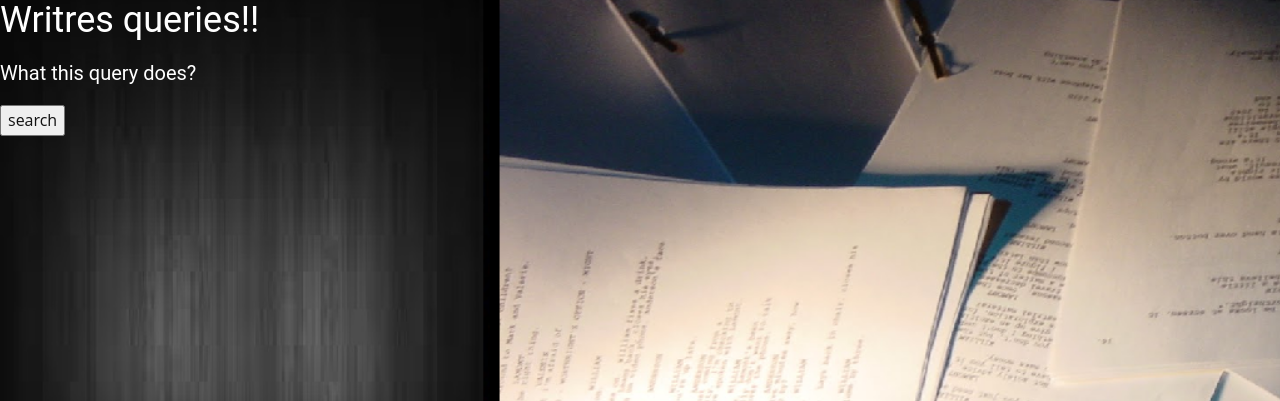
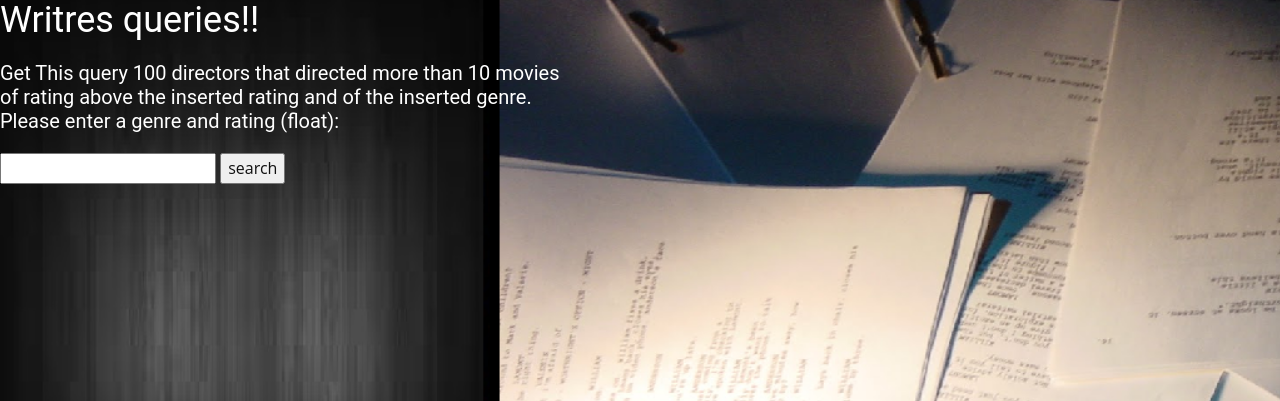
Before and after one commit to ofekMula/Cinema_Career_Recommendation, a Flask app: page /Writer_queries.html in a window 1280 px wide. Shown: the part 19-420 px from the top of the page. Run offline with Flask 2, Linux system fonts and the light colour scheme.

Commit message:
Started adding autocomplete. Fixed queries 5, 6, 7. Need to fix query 8.

```diff
--- a/BreakJsonToAllTables/BreakJsonToAllTables.py
+++ b/BreakJsonToAllTables/BreakJsonToAllTables.py
@@ -4,7 +4,7 @@ import pandas as pd
 import os
 
 # DB tables' names apart from Film
-Tables = ["Actors", "Director", "Writer", "Production", "Genre"]
+Tables = ["Actor", "Director", "Writer", "Production", "Genre"]
 # foreign keys for intermediate tables
 id_keys = ["Actor_id", "Director_id", "Writer_id", "Production_id", "Genre_id"]
 # attributes for main table apart from Film
--- a/simple_server/SRC/APPLICATION-SOURCE-CODE/server.py
+++ b/simple_server/SRC/APPLICATION-SOURCE-CODE/server.py
@@ -18,6 +18,8 @@ mysql = mysql.connector.connect(
     database="DbMysql11",
     port="3305"
 )
+
+
 
 
 # when we run server on the nova: delta-tomcat-vm
@@ -136,7 +138,7 @@ FROM {input} as a, Genre as g,Film_{input} as fa, Film_Genre as fg \
 Where a.id =fa.{input}_id and g.id = fg.Genre_id and fa.Film_id = fg.Film_id \
 Group BY a.fullname,g.fullName \
 ORDER BY count DESC \
-LIMIT 20"
+LIMIT 20;"
 
     cur.execute(mysql_query)
     result.extend(cur.fetchall())
@@ -148,16 +150,16 @@ LIMIT 20"
 def run_query_5(input):
     cur = mysql.cursor()
 
-    mysql_query = f"SELECT a.fullName as Actors\
-                  FROM Director d, Actors a, Film f, Film_Director fd, Film_Actors fa\
-                  WHERE MATCH(d.fullName) AGAINST({input}) and\
-                  f.id = fa.Film_id and\
-                  f.id = fd.Film_id and\
-                  d.id = fd.Director_id and\
-                  a.id = fa.Actor_id\
-                  LIMIT 100;"
+    mysql_query = """SELECT d.fullName, a.fullName as Actors
+                  FROM Director d, Actor a, Film f, Film_Director fd, Film_Actor fa
+                  WHERE MATCH(d.fullName) AGAINST("%s") and
+                  f.id = fa.Film_id and
+                  f.id = fd.Film_id and
+                  d.id = fd.Director_id and
+                  a.id = fa.Actor_id
+                  LIMIT 100;"""
 
-    cur.execute(mysql_query)
+    cur.execute(mysql_query, (input,))
     result = cur.fetchall()
 
     return render_template('searchResults.html', data=result)
@@ -167,15 +169,15 @@ def run_query_5(input):
 def run_query_6(input):
     cur = mysql.cursor()
 
-    mysql_query = f"SELECT f.Title, f.Rating\
-                  FROM Director d, Film f, Film_Director fd\
-                  WHERE f.id = fd.Film_id AND\
-	              d.id = fd.Director_id AND\
-                  MATCH(d.fullName) AGAINST({input})\
-                  ORDER BY f.Rating DESC\
-                  LIMIT 100;"
+    mysql_query = """SELECT d.fullName, f.Title, f.Rating
+                  FROM Director d, Film f, Film_Director fd
+                  WHERE f.id = fd.Film_id AND
+	              d.id = fd.Director_id AND
+                  MATCH(d.fullName) AGAINST("%s")
+                  ORDER BY f.Rating DESC
+                  LIMIT 100;"""
 
-    cur.execute(mysql_query)
+    cur.execute(mysql_query, (input,))
     result = cur.fetchall()
 
     return render_template('searchResults.html', data=result)
@@ -200,7 +202,7 @@ def run_query_7(input):
                 ORDER BY Director_And_Num_Films.num_of_films DESC\
                 LIMIT 100;"
 
-    cur.execute(mysql_query)
+    cur.execute(mysql_query, multi=True)
     result = cur.fetchall()
 
     return render_template('searchResults.html', data=result)
@@ -209,21 +211,26 @@ def run_query_7(input):
 def run_query_8(input):
     cur = mysql.cursor()
 
-    mysql_query = f"CREATE OR REPLACE VIEW films_rating AS\
-                SELECT f.id, f.Rating\
-                FROM Film f, Genre g, Film_Genre fg\
-                WHERE f.id = fg.Film_id and\
-                fg.Genre_id = g.id and\
-                g.fullName = {input[0]} and\
-                f.Rating > {input[1]}\
-                ORDER BY f.Rating DESC;\
-                SELECT w.fullName, COUNT(fr.id) AS num_best_films\
-                FROM Writer w, films_rating fr, Film_Writer fw\
-                WHERE w.id = fw.Writer_id and\
-                fr.id = fw.Film_id\
-                GROUP BY w.id, w.fullName\
-                ORDER BY num_best_films DESC\
-                LIMIT 100;"
+    view_query = """
+                DROP VIEW IF EXISTS [films_rating];
+                CREATE VIEW [films_rating] AS
+                SELECT f.id, f.Rating
+                FROM Film f, Genre g, Film_Genre fg
+                WHERE f.id = fg.Film_id and
+                fg.Genre_id = g.id and
+                g.fullName = "Drama" and
+                f.Rating > 0
+                ORDER BY f.Rating DESC;"""
+
+    cur.execute(view_query, multi=True)
+
+    mysql_query = """SELECT w.fullName, COUNT(fr.id) AS num_best_films
+                FROM Writer w, films_rating fr, Film_Writer fw
+                WHERE w.id = fw.Writer_id and
+                fr.id = fw.Film_id
+                GROUP BY w.id, w.fullName
+                ORDER BY num_best_films DESC
+                LIMIT 100;"""
 
     cur.execute(mysql_query)
     result = cur.fetchall()
@@ -319,23 +326,31 @@ def query_4_dir():
 @app.route('/query5')
 def query_5():
     input = request.args.get('query')
+    if input is None:
+        return render_template('searchResults.html', data=[])
     return run_query_5(input)
 
 
 @app.route('/query6')
 def query_6():
     input = request.args.get('query')
+    if input is None:
+        return render_template('searchResults.html', data=[])
     return run_query_6(input)
 
 
 @app.route('/query7')
 def query_7():
     input = request.args.get('query')
+    if input is None:
+        return render_template('searchResults.html', data=[])
     return run_query_7(input)
 
 @app.route('/query8')
 def query_8():
     input = request.args.get('query')
+    if input is None:
+        return render_template('searchResults.html', data=[])
     input_arr = input.split(',')
     input_arr = [s.strip() for s in input_arr]
     return run_query_8(input_arr)
--- a/simple_server/SRC/APPLICATION-SOURCE-CODE/templates/Actor_queries.html
+++ b/simple_server/SRC/APPLICATION-SOURCE-CODE/templates/Actor_queries.html
@@ -25,8 +25,8 @@
 
 
         <form action="/query5" method="GET">
-            <h6 class="u-text u-text-body-alt-color u-text-2">Please enter a director name:<br>
-                Get 100 actors which worked with the given director</h6>
+            <h6 class="u-text u-text-body-alt-color u-text-2">Get 100 actors which worked with the given director<br>
+                Please enter a director name:</h6>
             <input type="text" name="query" required>
             <input type="submit" value="search">
         </form><br>
--- a/simple_server/SRC/APPLICATION-SOURCE-CODE/templates/Writer_queries.html
+++ b/simple_server/SRC/APPLICATION-SOURCE-CODE/templates/Writer_queries.html
@@ -16,8 +16,11 @@
 
     <body class="u-body">
         <h2 class="u-text u-text-body-alt-color u-text-2"> Writres queries!!</h2>
-        <form action="/query12" method="GET">
-            <h5 class="u-text u-text-body-alt-color u-text-2">What this query does?</h5>
+        <form action="/query8" method="GET">
+            <h5 class="u-text u-text-body-alt-color u-text-2">Get This query 100 directors that directed more than 10 movies<br>
+                of rating above the inserted rating and of the inserted genre.<br>
+                Please enter a genre and rating (float):</h5>
+            <input type="text" name="query" required>
             <input type="submit" value="search">
         </form><br>
     </body>
```
Also changed, not shown: simple_server/SRC/APPLICATION-SOURCE-CODE/templates/Film_queries.html (+21 -4 lines), simple_server/SRC/CREATE-DB-SCRIPT.sql (+4 -4 lines).
